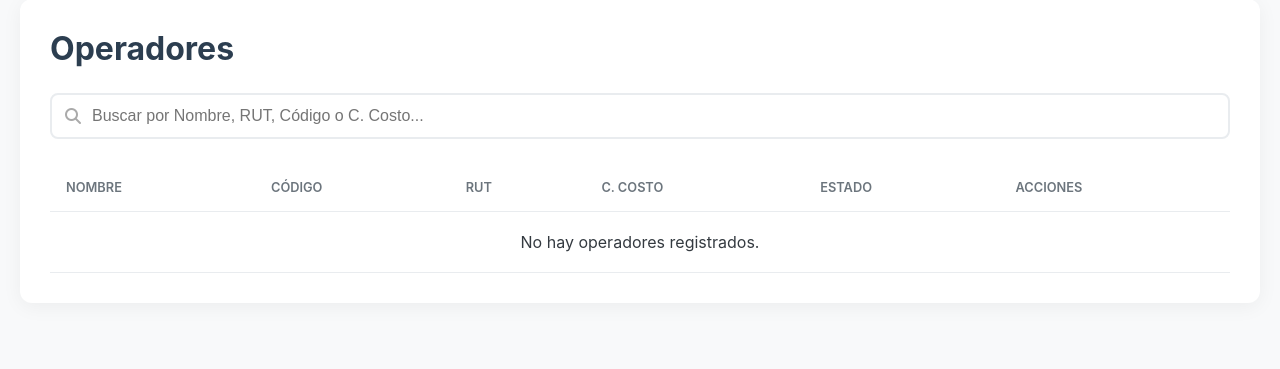
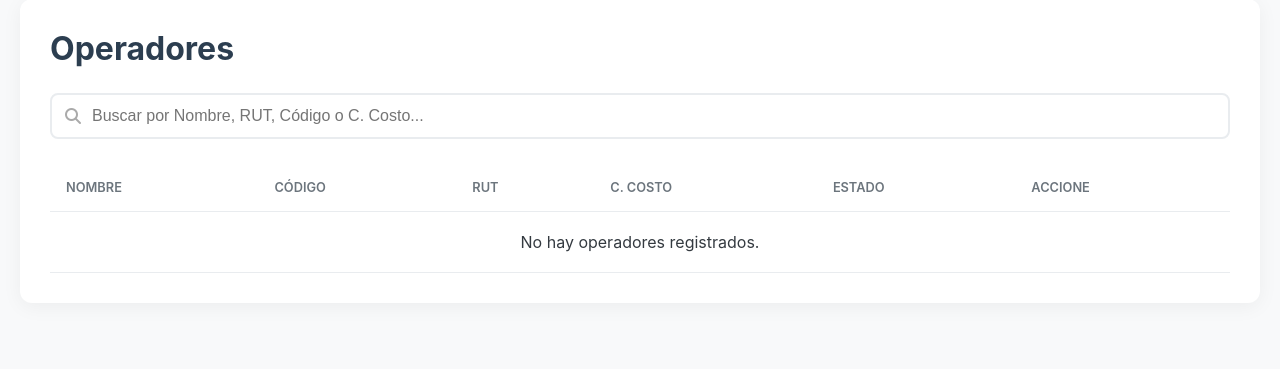
Before and after one commit to flpht/Operadores, a Django app: page / in a window 1280 px wide. Shown: the part 94-463 px from the top of the page. Run offline with Django 5.2, Linux system fonts and the light colour scheme; data that the repository does not hold is empty.

Commit message:
Update lista_operadores.html
eeeee

```diff
--- a/operadores/templates/lista_operadores.html
+++ b/operadores/templates/lista_operadores.html
@@ -25,7 +25,7 @@
                         <th>RUT</th>
                         <th>C. Costo</th>
                         <th>Estado</th>
-                        <th>Acciones</th>
+                        <th>Accione</th>
                     </tr>
                 </thead>
                 <tbody id="tabla-body">
```
